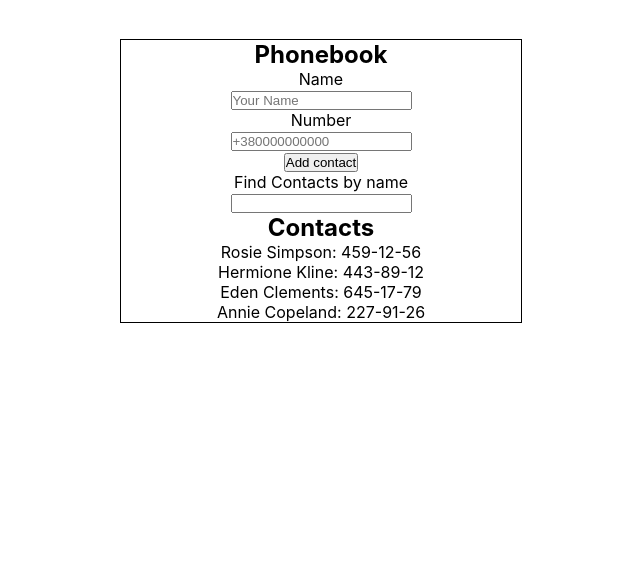
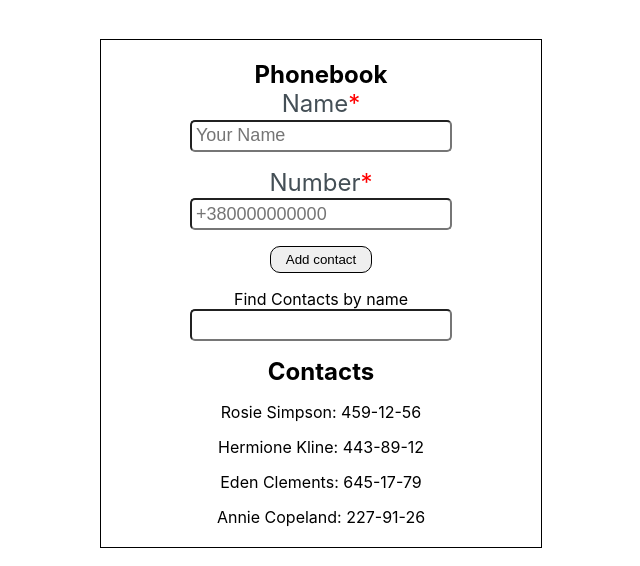
Before and after one commit to Zerossik/goit-react-hw-02-phonebook, a React (Create React App) app: page / in a window 1280 px wide. Shown: the top 566 px of the page, without its empty margins (319-959 px from the left). Built offline with nearby package versions, Linux system fonts and the light colour scheme.

Commit message:
styled add

```diff
--- a/src/components/ContactsList/ContactsList.jsx
+++ b/src/components/ContactsList/ContactsList.jsx
@@ -1,16 +1,17 @@
 import PropTypes from 'prop-types';
+import { List } from './ContactsList.styled';
 export function ContactsList({ title, contacts }) {
   console.log(contacts());
   return (
     <div>
       <h2>{title}</h2>
-      <ul>
+      <List>
         {contacts().map(({ id, name, number }) => (
           <li key={id}>
             {name}: {number}
           </li>
         ))}
-      </ul>
+      </List>
     </div>
   );
 }
--- /dev/null
+++ b/src/components/ContactsList/ContactsList.styled.js
@@ -0,0 +1,9 @@
+import styled from 'styled-components';
+
+export const List = styled.ul`
+  display: flex;
+  flex-direction: column;
+  gap: 15px;
+
+  margin-top: 16px;
+`;
--- a/src/components/Filter/Filter.jsx
+++ b/src/components/Filter/Filter.jsx
@@ -1,11 +1,12 @@
 import PropTypes from 'prop-types';
+import { Input } from 'components/Styled/Input.styled';
 
 export function Filter({ filter, handlerChangeFilter }) {
   return (
     <label>
       Find Contacts by name
       <br />
-      <input
+      <Input
         type="text"
         name="filter"
         value={filter}
--- a/src/components/NameInput/NameInput.jsx
+++ b/src/components/NameInput/NameInput.jsx
@@ -1,8 +1,9 @@
 import PropTypes from 'prop-types';
+import { Input } from '../Styled/Input.styled';
 
 export function NameInput({ name, handlerChange }) {
   return (
-    <input
+    <Input
       type="text"
       name="name"
       value={name}
--- a/src/components/PhoneInput/PhoneInput.jsx
+++ b/src/components/PhoneInput/PhoneInput.jsx
@@ -1,8 +1,9 @@
 import PropTypes from 'prop-types';
+import { Input } from 'components/Styled/Input.styled';
 
 export function PhoneInput({ number, handlerChange }) {
   return (
-    <input
+    <Input
       type="tel"
       name="number"
       value={number}
--- a/src/components/PhonebookForm/PhonebookForm.jsx
+++ b/src/components/PhonebookForm/PhonebookForm.jsx
@@ -3,6 +3,8 @@ import { NameInput } from 'components/NameInput/NameInput';
 import { PhoneInput } from 'components/PhoneInput/PhoneInput';
 import { nanoid } from 'nanoid';
 import PropTypes from 'prop-types';
+import { FormButton } from './PhonebookForm.styled';
+import { StyledLabel, Required } from 'components/Styled/Label.styled';
 
 export class PhoneForm extends Component {
   state = {
@@ -38,18 +40,19 @@ export class PhoneForm extends Component {
 
     return (
       <form onSubmit={this.handlerSubmit}>
-        <label>
-          Name
+        <StyledLabel>
+          Name<Required>*</Required>
           <br />
           <NameInput name={name} handlerChange={this.handlerChange} />
-        </label>
+        </StyledLabel>
         <br />
-        <label>
-          Number <br />
+        <StyledLabel>
+          Number<Required>*</Required>
+          <br />
           <PhoneInput number={number} handlerChange={this.handlerChange} />
-        </label>
+        </StyledLabel>
         <br />
-        <button type="submit">Add contact</button>
+        <FormButton type="submit">Add contact</FormButton>
       </form>
     );
   }
--- /dev/null
+++ b/src/components/PhonebookForm/PhonebookForm.styled.js
@@ -0,0 +1,11 @@
+import styled from 'styled-components';
+
+export const FormButton = styled.button`
+  padding: 5px 15px;
+  margin-bottom: 16px;
+
+  cursor: pointer;
+
+  border: 1px solid black;
+  border-radius: 10px;
+`;
--- a/src/components/Section/Section.styled.js
+++ b/src/components/Section/Section.styled.js
@@ -5,4 +5,5 @@ export const SectionEl = styled.section`
   width: 400px;
   text-align: center;
   outline: 1px solid black;
+  padding: 20px;
 `;
--- /dev/null
+++ b/src/components/Styled/Input.styled.js
@@ -0,0 +1,14 @@
+import styled from 'styled-components';
+
+export const Input = styled.input`
+  width: 250px;
+  height: 20px;
+  outline: none;
+  border-radius: 5px;
+
+  font-size: 18px;
+  color: #444f56;
+
+  margin-bottom: 16px;
+  padding: 4px;
+`;
--- /dev/null
+++ b/src/components/Styled/Label.styled.js
@@ -0,0 +1,10 @@
+import styled from 'styled-components';
+
+export const StyledLabel = styled.label`
+  font-size: 24px;
+  color: #444f56;
+`;
+
+export const Required = styled.span`
+  color: red;
+`;
```
